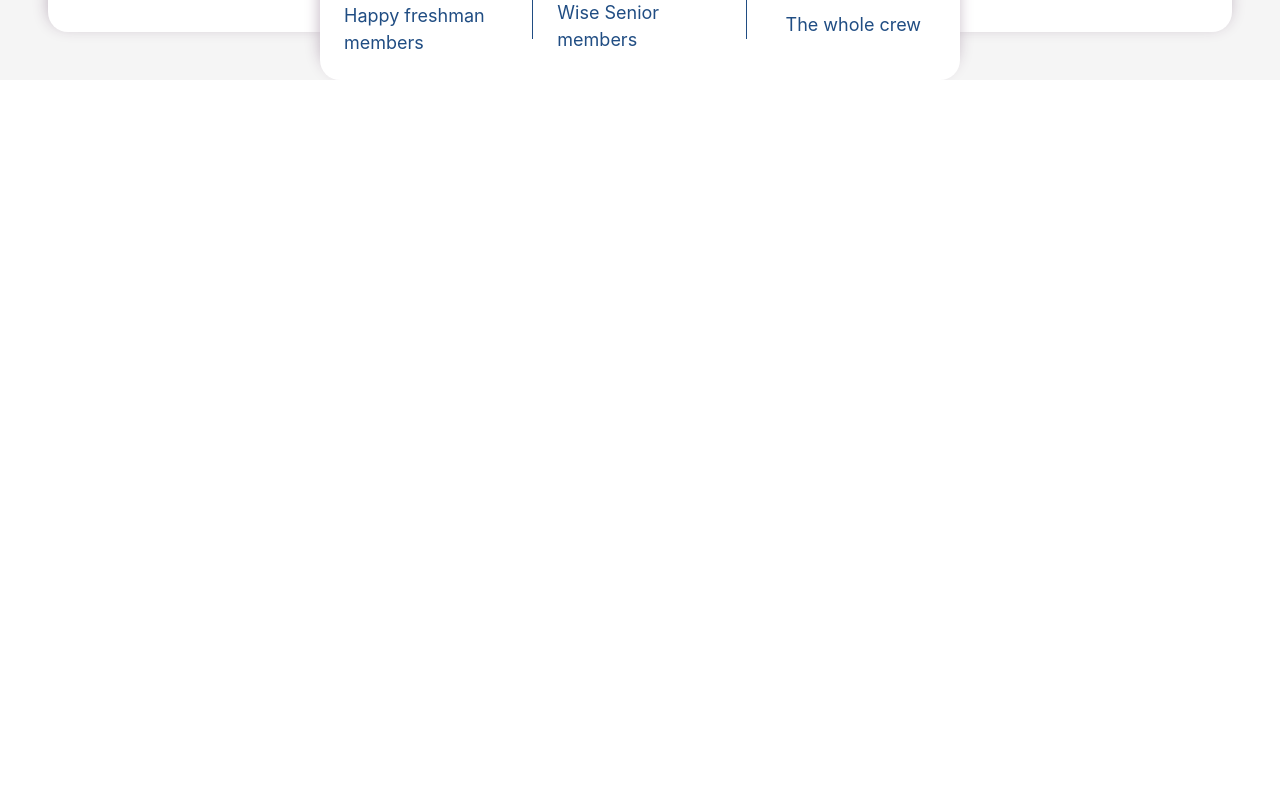
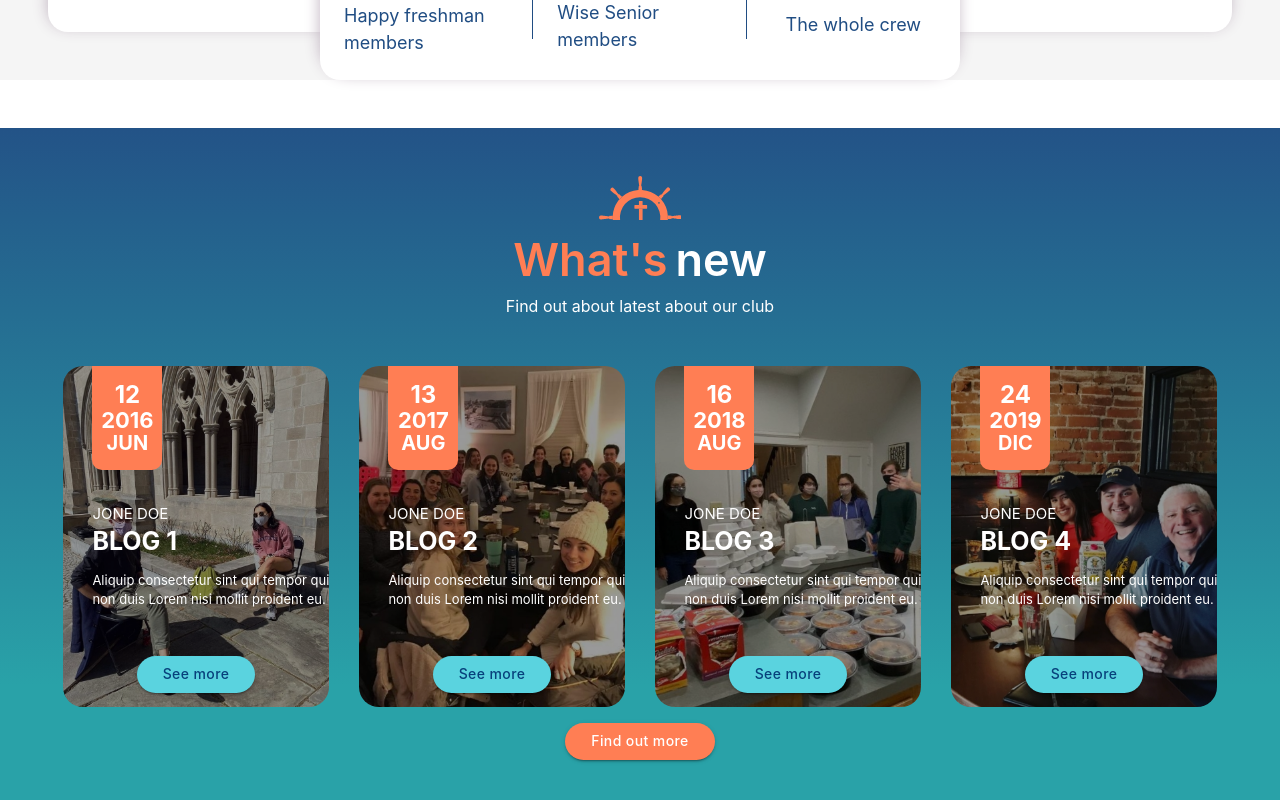
Before and after one commit to OmarVargas235/prueba-tecnica-2, a React (Vite) app: page / in a window 1280 px wide. Shown: the part 2097-2897 px from the top of the page. Before the commit the page ends 2177 px from the top, so only its background shows below. Built offline with nearby package versions, Linux system fonts and the light colour scheme.

Commit message:
feat: terminando vista de what's new

```diff
--- a/src/App.tsx
+++ b/src/App.tsx
@@ -17,6 +17,7 @@ const Navbar = lazy(async () => await import('./main/navbar'));
 const Banner = lazy(async () => await import('./main/banner'));
 const Events = lazy(async () => await import('./main/events'));
 const Crew = lazy(async () => await import('./main/crew'));
+const Whatsnew = lazy(async () => await import('./main/whatsnew'));
 
 const GlobalStyle = createGlobalStyle`
 	body {
@@ -48,6 +49,7 @@ function App(): JSX.Element {
             <Banner />
             <Events />
             <Crew />
+            <Whatsnew />
         </ThemeProvider>
     </Suspense>;
 }
--- a/src/main/events/components/EventsPage.tsx
+++ b/src/main/events/components/EventsPage.tsx
@@ -1,6 +1,7 @@
 
 // 2.- componets
 import { Text } from "../../../layauts/Text";
+import Button from "../../../layauts/button/Button";
 
 // 3.- estilos
 import { Container, Card } from "../styled";
@@ -11,7 +12,6 @@ import img1 from '../../../assets/images/img1.jpg';
 import img2 from '../../../assets/images/img2.jpg';
 import img3 from '../../../assets/images/img3.jpg';
 import img4 from '../../../assets/images/img4.jpg';
-import Button from "../../../layauts/button/Button";
 
 // 5.- hooks
 
--- /dev/null
+++ b/src/main/whatsnew/components/WhatsNewPage.tsx
@@ -0,0 +1,112 @@
+
+// 2.- componets
+import { Text } from "../../../layauts/Text";
+import Button from "../../../layauts/button/Button";
+
+// 3.- estilos
+import { Container, Date } from "../styled";
+
+// 4.- assets
+import { ReactComponent as LogoOrange } from '../../../assets/icons/logo_orange.svg';
+
+// 5.- utils
+import { contentCards } from "../utils";
+
+const WhatsNewPage = (): JSX.Element => {
+
+    return <Container className="mt-5 p-5">
+        <div className="w-100 text-center mb-5">
+            <LogoOrange />
+
+            <div className="d-flex justify-content-center">
+                <Text
+                    color="#FF7E54"
+                    weight="600"
+                    size="45px"
+                >{"What's"}</Text>
+
+                <Text
+                    className="ml-2"
+                    color="white"
+                    weight="600"
+                    size="45px"
+                >new</Text>
+            </div>
+
+            <Text
+                color="white"
+            >Find out about latest about our club</Text>
+        </div>
+
+        <div className="row">
+            {
+                contentCards.map((v, index) => (
+                    <div
+                        key={index}
+                        className="col-12 col-sm-6 col-md-4 col-lg-3 d-flex justify-content-center mb-3"
+                    >
+                        <img
+                            src={v.img}
+                            alt={v.alt}
+                        />
+
+                        <Date
+                            className="text-center py-3 px-2 position-absolute"
+                        >
+                            <Text
+                                className="text-uppercase"
+                                weight="bold"
+                                size="24px"
+                                color="white"
+                            >{v.day}</Text>
+
+                            <Text
+                                className="text-uppercase"
+                                weight="bold"
+                                size="22px"
+                                color="white"
+                            >{v.year}</Text>
+
+                            <Text
+                                className="text-uppercase"
+                                weight="bold"
+                                size="20px"
+                                color="white"
+                            >{v.month}</Text>
+                        </Date>
+
+                        <Text
+                            className="text1 text-uppercase position-absolute"
+                            size="15px"
+                            color="white"
+                        >{v.name}</Text>
+
+                        <Text
+                            className="text2 text-uppercase position-absolute"
+                            size="25px"
+                            color="white"
+                            weight="bold"
+                        >{v.title}</Text>
+
+                        <Text
+                            className="text3 position-absolute"
+                            size="13px"
+                            color="white"
+                        >{v.text}</Text>
+
+                        <Button
+                            color="#5AD3DF"
+                            classes="btn position-absolute"
+                        >See more</Button>
+                    </div>
+                ))
+            }
+        </div>
+
+        <div className="w-100 d-flex justify-content-center">
+            <Button>Find out more</Button>
+        </div>
+    </Container>;
+}
+
+export default WhatsNewPage;
--- /dev/null
+++ b/src/main/whatsnew/container/WhatsNew.tsx
@@ -0,0 +1,10 @@
+
+// 2.- components
+import WhatsNewPage from "../components/WhatsNewPage";
+
+const WhatsNew = (): JSX.Element => {
+
+    return <WhatsNewPage />;
+}
+
+export default WhatsNew;
--- /dev/null
+++ b/src/main/whatsnew/index.tsx
@@ -0,0 +1,10 @@
+
+// 2.- components
+import WhatsNewPage from "./container/WhatsNew";
+
+const WhatsNew = (): JSX.Element => {
+
+    return <WhatsNewPage />;
+}
+
+export default WhatsNew;
--- /dev/null
+++ b/src/main/whatsnew/styled.ts
@@ -0,0 +1,50 @@
+import styled from "styled-components";
+
+export const Container = styled.section`
+    background: rgba(35,83,135,1);
+    background: -moz-linear-gradient(top, rgba(35,83,135,1) 0%, rgba(35,83,135,1) 0%, rgba(35,83,135,1) 0%, rgba(39,134,156,1) 53%, rgba(41,162,168,1) 82%, rgba(41,162,168,1) 86%, rgba(41,162,168,1) 100%);
+    background: -webkit-gradient(left top, left bottom, color-stop(0%, rgba(35,83,135,1)), color-stop(0%, rgba(35,83,135,1)), color-stop(0%, rgba(35,83,135,1)), color-stop(53%, rgba(39,134,156,1)), color-stop(82%, rgba(41,162,168,1)), color-stop(86%, rgba(41,162,168,1)), color-stop(100%, rgba(41,162,168,1)));
+    background: -webkit-linear-gradient(top, rgba(35,83,135,1) 0%, rgba(35,83,135,1) 0%, rgba(35,83,135,1) 0%, rgba(39,134,156,1) 53%, rgba(41,162,168,1) 82%, rgba(41,162,168,1) 86%, rgba(41,162,168,1) 100%);
+    background: -o-linear-gradient(top, rgba(35,83,135,1) 0%, rgba(35,83,135,1) 0%, rgba(35,83,135,1) 0%, rgba(39,134,156,1) 53%, rgba(41,162,168,1) 82%, rgba(41,162,168,1) 86%, rgba(41,162,168,1) 100%);
+    background: -ms-linear-gradient(top, rgba(35,83,135,1) 0%, rgba(35,83,135,1) 0%, rgba(35,83,135,1) 0%, rgba(39,134,156,1) 53%, rgba(41,162,168,1) 82%, rgba(41,162,168,1) 86%, rgba(41,162,168,1) 100%);
+    background: linear-gradient(to bottom, rgba(35,83,135,1) 0%, rgba(35,83,135,1) 0%, rgba(35,83,135,1) 0%, rgba(39,134,156,1) 53%, rgba(41,162,168,1) 82%, rgba(41,162,168,1) 86%, rgba(41,162,168,1) 100%);
+    filter: progid:DXImageTransform.Microsoft.gradient( startColorstr='#235387', endColorstr='#29a2a8', GradientType=0 );
+
+    img {
+        width: 100%;
+        border-radius: 20px;
+        filter: brightness(0.6);
+    }
+
+    .text-uppercase {
+        left: 15%;
+    }
+
+    .text1 {
+        top: 40%;
+    }
+
+    .text2 {
+        top: 46%;
+    }
+
+    .text3 {
+        left: 15%;
+        top: 60%;
+    }
+
+    .btn {
+        color: #07407B;
+        top: 85%;
+    }
+`;
+
+export const Date = styled.div`
+    background-color: #FF7E54;
+    width: 70px;
+    line-height: 1.1;
+    border-bottom-left-radius: 10px;
+    border-bottom-right-radius: 10px;
+    top: 0;
+    left: 15%;
+`;
--- /dev/null
+++ b/src/main/whatsnew/utils.ts
@@ -0,0 +1,31 @@
+import img1 from '../../assets/images/img1.jpg';
+import img2 from '../../assets/images/img2.jpg';
+import img3 from '../../assets/images/img3.jpg';
+import img4 from '../../assets/images/img4.jpg';
+
+export const contentCards = [
+    {
+        img: img1, alt: 'img1', title: 'Blog 1',
+        day: '12', month: 'jun', year: '2016',
+        name: 'Jone doe',
+        text: 'Aliquip consectetur sint qui tempor qui non duis Lorem nisi mollit proident eu.'
+    },
+    {
+        img: img2, alt: 'img2', title: 'Blog 2',
+        day: '13', month: 'Aug', year: '2017',
+        name: 'Jone doe',
+        text: 'Aliquip consectetur sint qui tempor qui non duis Lorem nisi mollit proident eu.'
+    },
+    {
+        img: img3, alt: 'img3', title: 'Blog 3',
+        day: '16', month: 'Aug', year: '2018',
+        name: 'Jone doe',
+        text: 'Aliquip consectetur sint qui tempor qui non duis Lorem nisi mollit proident eu.'
+    },
+    {
+        img: img4, alt: 'img4', title: 'Blog 4',
+        day: '24', month: 'dic', year: '2019',
+        name: 'Jone doe',
+        text: 'Aliquip consectetur sint qui tempor qui non duis Lorem nisi mollit proident eu.'
+    },
+];
```
